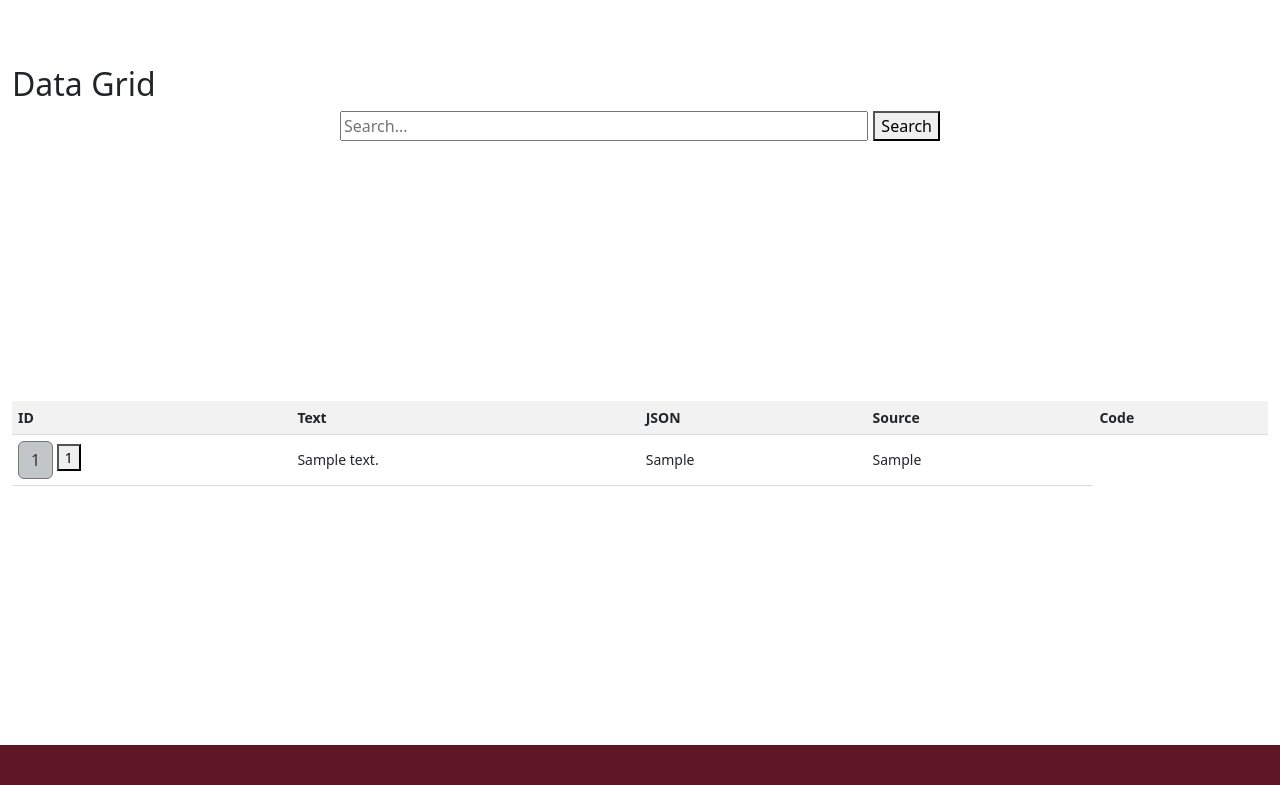
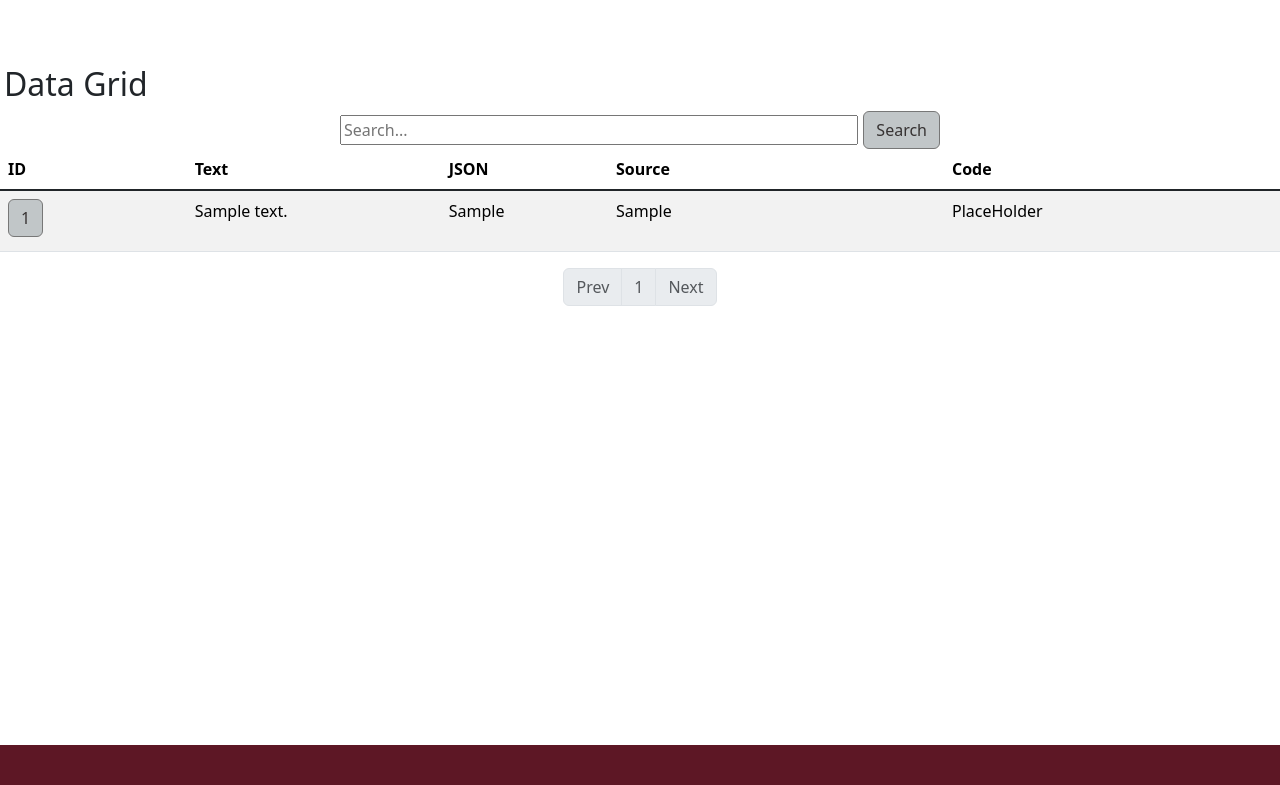
Before and after one commit to Visual-Analytics-Lab/COPE-ID-VAT, a Django app: template mysite/main/templates/main/datagrid.html in a window 1280 px wide. Shown: the part 55-840 px from the top of the page. Run offline with Django 4.2, Linux system fonts and the light colour scheme; the template is opened without the code that fills it: most values are stand-ins (such as "Sample title", 1, 10 or a date in 2020); parts of the project's set-up code (start-up, migrations or seed data) failed here and were passed over; some libraries are stand-ins or nearby versions.

Commit message:
Redid the CSS and added pagination. Navbar checks current page # to avoid crashing.

```diff
--- a/mysite/main/templates/main/datagrid.html
+++ b/mysite/main/templates/main/datagrid.html
@@ -4,65 +4,26 @@
 
 {% block content %}
 
-<style>
-  /* Compact styling for the data grid */
-  table {
-    width: 100%;
-    border-collapse: collapse;
-    font-size: 14px; /* Adjust font size as needed */
-  }
-  th, td {
-    padding: 6px; /* Reduce padding */
-    border-bottom: 1px solid #ddd;
-    text-align: left;
-    white-space: nowrap; /* Prevent text wrapping */
-    overflow: hidden; /* Hide overflow content */
-    text-overflow: ellipsis; /* Display ellipsis for truncated text */
-  }
-  th {
-    background-color: #f2f2f2;
-  }
-  tr:hover {
-    background-color: #f5f5f5;
-  }
+<div class="px-0 mx-0" style="max-width: 100vw;">
 
-  /* Limit the number of characters for person name */
-  .doc_text {
-    max-width: 150px; /* Adjust as needed */
-  }
-  .doc_json {
-    max-width: 150px; /* Adjust as needed */
-  }
-  .modal-content {
-    padding: initial;
-  }
-</style>
+  <!-- Title -->
+  <h2 class="px-1">Data Grid</h2>
 
-<div>
-  <h2>Data Grid</h2>
-
+  <!-- Search Form -->
   <form method="GET" action="{% url 'main:datagrid' %}" style="max-width: 600px; margin: auto;">
     <div style="display: flex; align-items: center;">
       <!-- Search Query Input -->
       <input type="text" name="search_query" placeholder="Search..." style="flex: 1;">
 
-      <!-- Dropdown Menu -->
-      <!-- <label for="search_column">Column Dropdown</label>
-      <select name="search_column" id="search_column" style="margin-left: 25px;">
-        <option value="id">ID</option>
-        <option value="doc_text">Document Text</option>
-        <option value="doc_json">Document JSON</option>
-        <option value="doc_source">Document Source</option>
-      </select> -->
-
       <!-- Search Button -->
-      <button type="submit" style="margin-left: 5px;">Search</button>
+      <button class="btn btn-primary" type="submit" style="margin-left: 5px;">Search</button>
     </div>
   </form>
-</div>
 
-<div>
-  <table>
+  <!-- Data Table -->
+  <table class="table table-striped table-hover" style="max-width: 100vw;">
+
+    <!-- Column Names -->
     <thead>
       <tr>
         <th>ID</th>
@@ -72,29 +33,113 @@
         <th>Code</th>
       </tr>
     </thead>
-    <tbody>
+
+    <!-- Table Row Layout -->
+    <tbody class="table-group-divider">
+
+      <!-- Loop through Data -->
       {% for doc in sample_data %}
       <tr>
+
+        <!-- Data ID -->
         <td>
+          <div class="d-inline-block text-truncate" style="min-width: 5vw;">
           <!-- Form to submit doc ID for modal display -->
           <form action="{% url 'main:doc_info' %}" method="post">
             {% csrf_token %}
             <input type="hidden" name="doc_id" value="{{ doc.id }}">
-            <button type="button" class="btn btn-primary" data-bs-toggle="modal" data-bs-target="#exampleModal">
+
+            <!-- Jacob's attempt at a modal V0.1 -->
+            <!-- <button type="button" class="btn btn-primary" data-bs-toggle="modal" data-bs-target="#exampleModal">
               {{ doc.id }}
-            </button>
-            <button type="submit">{{ doc.id }}</button>
+            </button> -->
+
+            <button class="btn btn-primary" type="submit">{{ doc.id }}</button>
+
           </form>
+          </div>
         </td>
-        <td class="doc_id d-none" id="id_{{ doc.id }}">{{ doc.id }}</td>
-        <td class="doc_text">{{ doc.doc_text }}</td>
-        <td class="doc_json">{{ doc.doc_json }}</td>
-        <td class="doc_source">{{ doc.doc_source }}</td>
+
+        <!-- Data Text -->
+        <td class="doc_text"><div class="d-inline-block text-truncate" style="max-width: 35vw;">{{ doc.doc_text }}</div></td>
+
+        <!-- Data JSON -->
+        <td class="doc_json"><div class="d-inline-block text-truncate" style="max-width: 35vw">{{ doc.doc_json }}</div></td>
+
+        <!-- Data Source -->
+        <td class="doc_source"><div class="d-inline-block text-truncate" style="min-width: 10vw">{{ doc.doc_source }}</div></td>
+
+        <!-- Data Code -->
+        <td class="doc_code"><div class="d-inline-block text-truncate" style="min-width: 10vw">PlaceHolder</div></td>
+
       </tr>
       {% endfor %}
     </tbody>
   </table>
+
+  <!-- Pagination -->
+  <nav aria-label="pagination">
+    <ul class="pagination justify-content-center">
+
+      <!-- Check if Previous -->
+      {% if sample_data.has_previous %}
+
+        <!-- Last Page -->
+        <li class="page-item">
+          <a class="page-link" href="?page=1" aria-label="First">
+            <span aria-hidden="true">&laquo;</span>
+          </a>
+        </li>
+
+        <!-- Previous Page -->
+        <li class="page-item"><a class="page-link" href="?page={{ sample_data.previous_page_number }}">Prev</a></li>
+      {% else %}
+
+        <!-- Disable Previous Button -->
+        <li class="page-item disabled"><a class="page-link">Prev</a></li>
+      {% endif %}
+
+      <!-- Iterate +/- 5 Pages -->
+      {% for current_page in  sample_data.paginator.page_range %}
+        {% if current_page <= sample_data.number|add:5 and current_page >= sample_data.number|add:-5 %}
+
+          <!-- Check if Counter == Current Page -->
+          {% if forloop.counter == sample_data.number %}
+
+            <!-- Disable Button for Current Page -->
+            <li class="page-item disabled"><a class="page-link" href="#">{{forloop.counter}}</a></li>
+
+          {% else %}
+
+            <!-- Button for Page Navigation -->
+            <li class="page-item"><a class="page-link" href="?page={{forloop.counter}}">{{forloop.counter}}</a></li>
+          {% endif %}
+
+        {% endif %}
+      {% endfor %}
+
+      <!-- Check if Next -->
+      {% if sample_data.has_next %}
+
+        <!-- Next Page -->
+        <li class="page-item"><a class="page-link" href="?page={{ sample_data.next_page_number }}">Next</a></li>
+
+        <!-- First Page -->
+        <li class="page-item">
+          <a class="page-link" href="?page={{ sample_data.paginator.num_pages }}" aria-label="Last">
+            <span aria-hidden="true">&raquo;</span>
+          </a>
+        </li>
+      {% else %}
+
+        <!-- Disable Next Button -->
+        <li class="page-item disabled"><a class="page-link">Next</a></li>
+      {% endif %}
+
+    </ul>
+  </nav>
 </div>
+
 
 <!-- Maybe a GET request to populate the modal, sending the data back through the views.py
 I believe that POST request would be necessary to update the DB, or maybe something through AJAX after the
```
